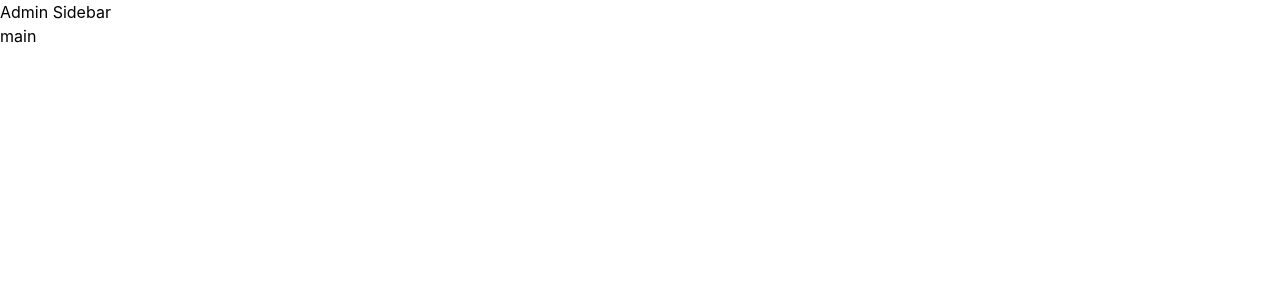
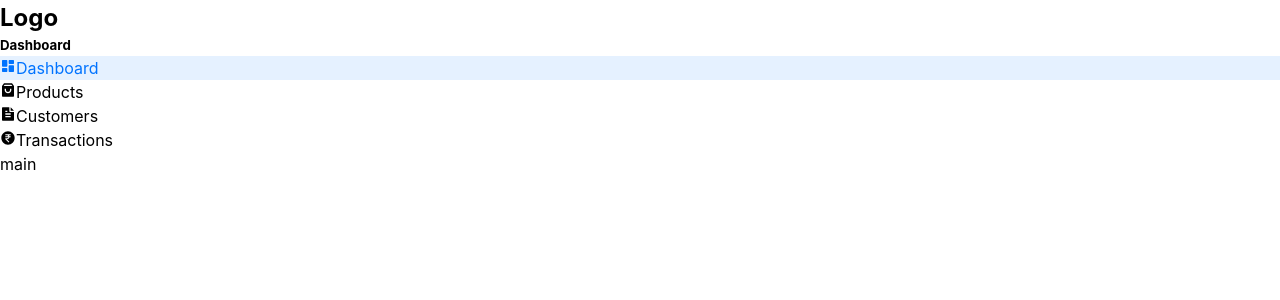
Before and after one commit to AaaSsHhUu/Ecommerce, a React (Vite) app in the folder ecommerce-frontend/: page /admin/dashboard in a window 1280 px wide. Shown: the top 300 px of the page. Built offline with nearby package versions, Linux system fonts and the light colour scheme.

Commit message:
created admin sidebar

```diff
--- a/ecommerce-frontend/src/components/AdminSidebar.tsx
+++ b/ecommerce-frontend/src/components/AdminSidebar.tsx
@@ -1,8 +1,46 @@
+import { IconType } from "react-icons";
+import { RiDashboardFill, RiShoppingBag3Fill, RiFileTextFill, RiMoneyRupeeCircleFill } from "react-icons/ri";
+import { Link, Location, useLocation } from "react-router-dom";
+
 const AdminSidebar = () => {
+
+  const location = useLocation();
+
   return (
-    <div>
-        Admin Sidebar
-    </div>
+    <aside>
+        <h2>Logo</h2>
+
+        <div>
+            <h5>Dashboard</h5>
+            <ul>
+              {/* Dashboard */}
+                <Li text="Dashboard" url="/admin/dashboard" Icon={RiDashboardFill} location={location} />
+              {/* Products */}
+                <Li text="Products" url="/admin/products" Icon={RiShoppingBag3Fill} location={location} />
+              {/* Customers */}
+                <Li text="Customers" url="/admin/customers" Icon={RiFileTextFill} location={location} />
+              {/* Transactions */}
+                <Li text="Transactions" url="/admin/transactions" Icon={RiMoneyRupeeCircleFill} location={location} />
+            </ul>
+        </div>
+    </aside>
+  )
+}
+
+interface LiProps {
+    text : string;
+    url : string;
+    Icon : IconType;
+    location : Location;
+}
+const Li = ({text,url,Icon,location} : LiProps) => {
+  return (
+    <li style={{backgroundColor : location.pathname.includes(text.toLowerCase()) ? "rgba(0,115,255,0.1)" : "white"}}>
+        <Link to={url} style={{color : location.pathname.includes(text.toLowerCase()) ? "rgb(0,115,255)" : "black"}}>
+            <Icon />
+            {text}
+        </Link>
+    </li>
   )
 }
 
```
